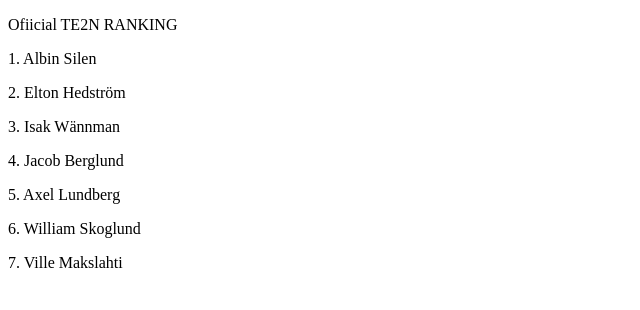
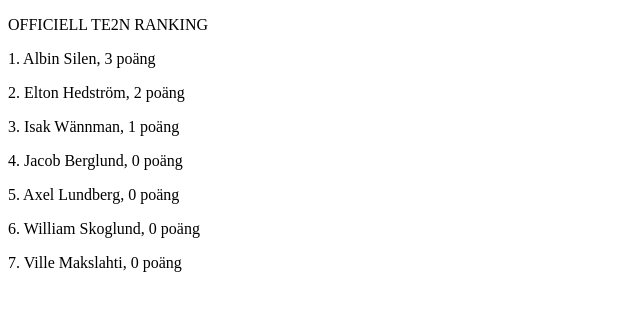
Before and after one commit to elthed02/webdevpub, a plain HTML site: page index.html in a window 1280 px wide. Shown: the whole page, without its empty margins (0-640 px from the left). Drawn offline with Linux system fonts and the light colour scheme.

Commit message:
Uppdaterad Ranking

```diff
--- a/index.html
+++ b/index.html
@@ -5,35 +5,35 @@
 </head>
 <body>
 <div>
-<p>Ofiicial TE2N RANKING</p>
+<p>OFFICIELL TE2N RANKING</p>
 </div>
 
 <div>
-    <p>1. Albin Silen</p>
+    <p>1. Albin Silen, 3 poäng</p>
 </div>
 
 <div>
-    <p>2. Elton Hedström</p>
+    <p>2. Elton Hedström, 2 poäng</p>
 </div>
 
 <div>
-    <p>3. Isak Wännman</p>
+    <p>3. Isak Wännman, 1 poäng</p>
 </div>
 
 <div>
-    <p>4. Jacob Berglund</p>
+    <p>4. Jacob Berglund, 0 poäng</p>
 </div>
 
 <div>
-    <p>5. Axel Lundberg</p>
+    <p>5. Axel Lundberg, 0 poäng</p>
 </div>
 
 <div>
-    <p>6. William Skoglund</p>
+    <p>6. William Skoglund, 0 poäng</p>
 </div>
 
 <div>
-    <p>7. Ville Makslahti </p>
+    <p>7. Ville Makslahti, 0 poäng </p>
 </div>
 
 </body>
```
